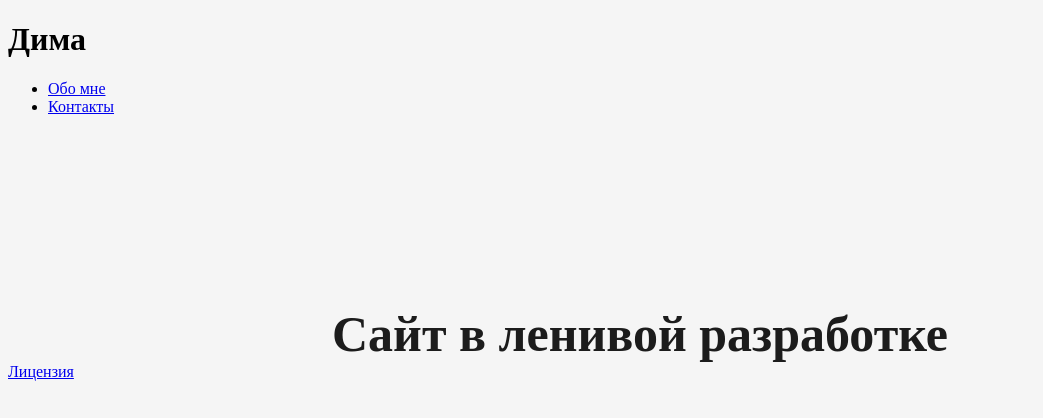
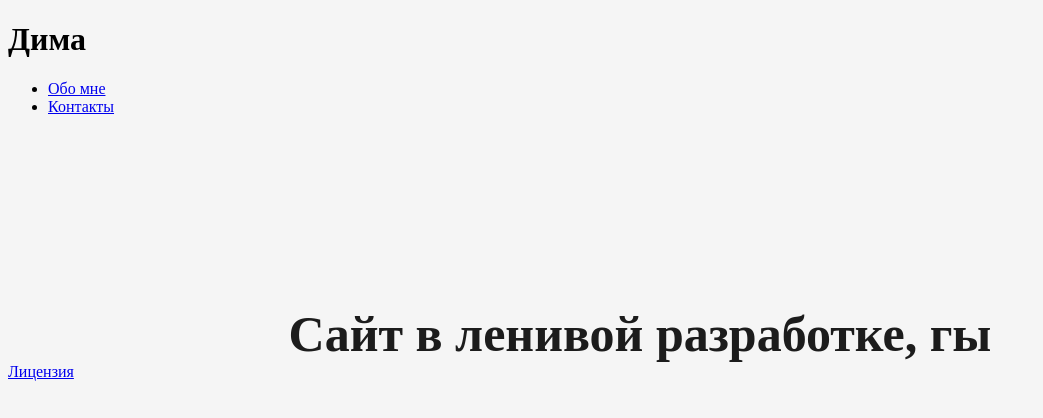
Before and after one commit to jesusloveswine/jesusloveswine.github.io, a plain HTML site: page index.html in a window 1280 px wide. Shown: the whole page, without its empty margins (0-1043 px from the left). Drawn offline with Linux system fonts and the light colour scheme; a web font is replaced by a local one.

Commit message:
апдейт

```diff
--- a/index.html
+++ b/index.html
@@ -19,7 +19,7 @@
             </nav>
         </header>
 
-        <div class="workInProgress">Сайт в ленивой разработке</div>
+        <div class="workInProgress">Сайт в ленивой разработке, гы</div>
 
         <footer>
             <a href="html/test/license.html">Лицензия</a>
```
